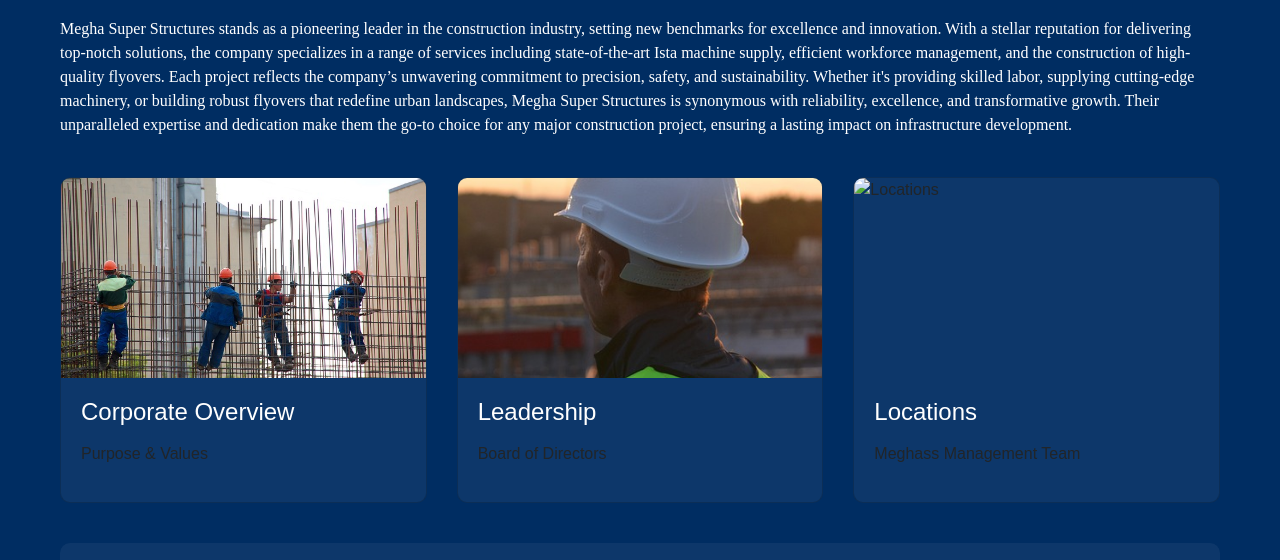
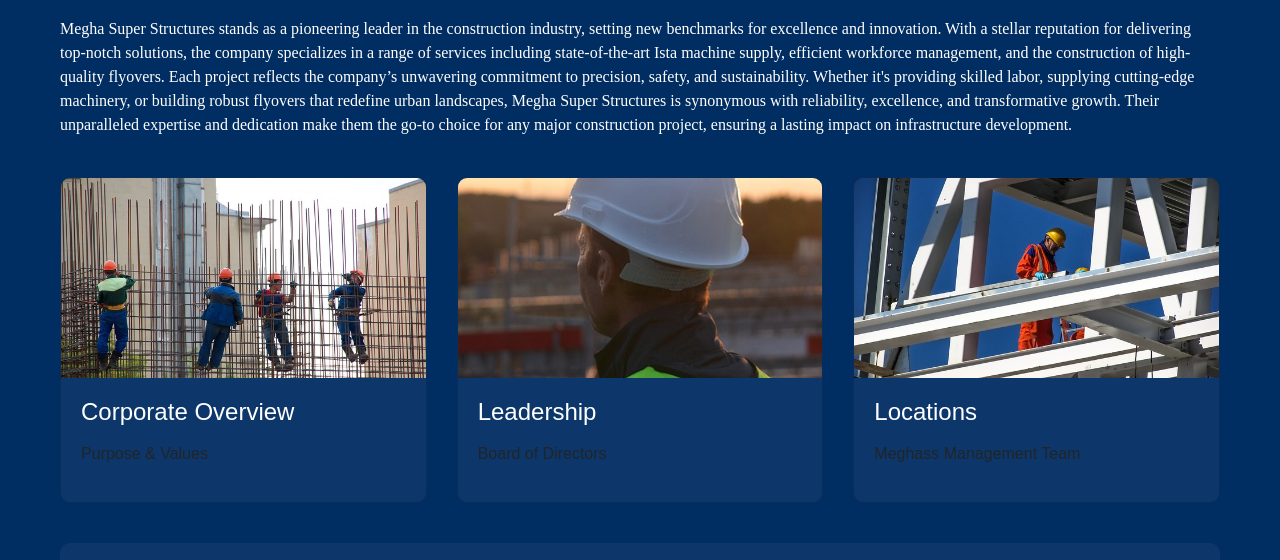
Before and after one commit to Bellaryinfotech2025/Megha_new_Original, a plain HTML site: page About Megha.html in a window 1280 px wide. Shown: the part 612-1172 px from the top of the page. Drawn offline with nearby package versions, Linux system fonts and the light colour scheme.

Commit message:
new image added in this code

```diff
--- a/About Megha.html
+++ b/About Megha.html
@@ -808,7 +808,7 @@
 
             <!-- Locations -->
             <div class="card section">
-                <img src="/images/imageabout1" alt="Locations">
+                <img src="/images/development.jpg" alt="Locations">
                 <div class="card-content">
                     <h2 class="card-title">Locations</h2>
                     <p>Meghass Management Team</p>
```
